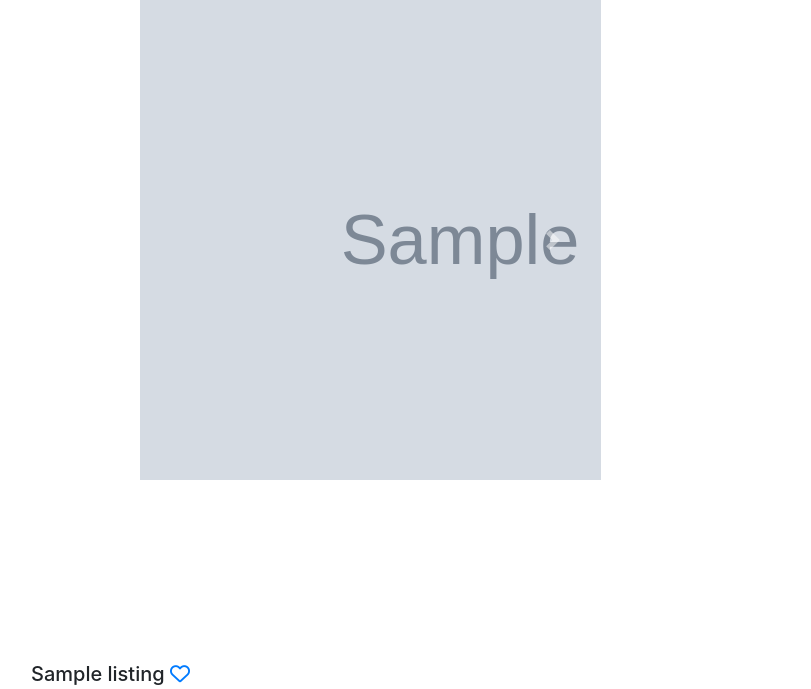
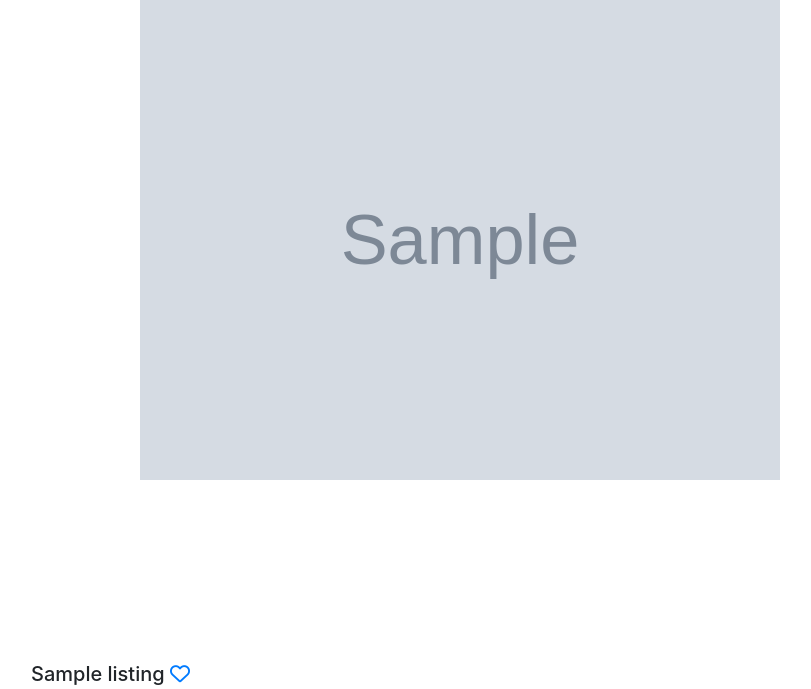
Before and after one commit to skogrv/store, a Django app: a page that uses store/templates/store/order.html in a window 1280 px wide. Shown: the part 79-768 px from the top of the page, without its empty margins (39-850 px from the left). Run offline with Django 3.2, Linux system fonts and the light colour scheme; tables that the repository leaves empty hold one stand-in row (values such as "Sample post"); grey boxes marked "Sample" are stand-in pictures; some libraries are stand-ins or nearby versions.

Commit message:
carousel

```diff
--- a/store/templates/store/order.html
+++ b/store/templates/store/order.html
@@ -20,9 +20,9 @@
     </ol>
     <!--/.Indicators-->
     <!--Slides-->
-    <div class="carousel-inner w-50" role="listbox">
+    <div class="carousel-inner w-100" role="listbox">
       {% for p in photos %}
-      <div class="carousel-item {% if forloop.counter0 == 0 %} active {% endif %}">
+      <div class="carousel-item w-50{% if forloop.counter0 == 0 %} active {% endif %}">
         <img class="d-block photo_carousel w-100" src="{{p.images.url}}" style="margin-left: 28%"
           alt="First slide">
       </div>
```
